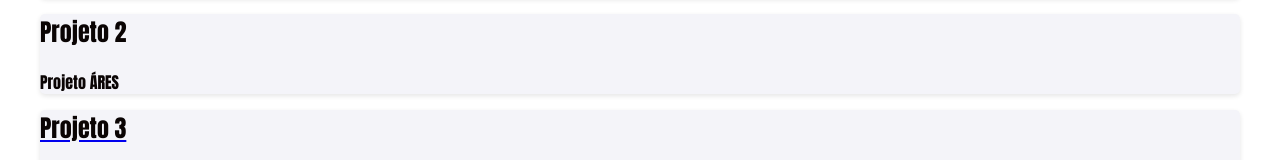
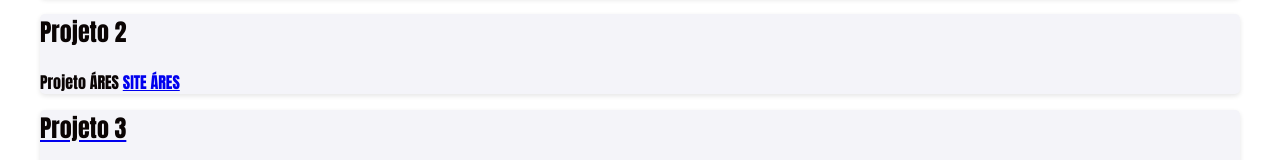
Before and after one commit to GabrielGGC18/Gabriel2, a plain HTML site: page Projects.html in a window 1280 px wide. Shown: the part 234-394 px from the top of the page. Drawn offline with Linux system fonts and the light colour scheme.

Commit message:
Update Projects.html

```diff
--- a/Projects.html
+++ b/Projects.html
@@ -53,7 +53,7 @@
         </div>
         <div class="project">
             <h2>Projeto 2</h2>
-            <p> Projeto ÁRES <a href="https://ares-project.vercel.app/"</a> </p>
+            <p> Projeto ÁRES <a href="https://ares-project.vercel.app/"</a> SITE ÁRES </p>
         </div>
         <div class="project">
             <h2>Projeto 3</h2>
```
